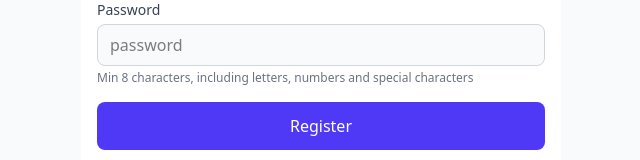
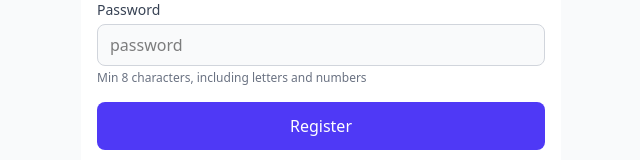
Before and after one commit to has-bi/theramind, a Next.js app: page /register in a window 1280 px wide. Shown: the part 486-646 px from the top of the page, without its empty margins (319-959 px from the left). Built offline with nearby package versions, Linux system fonts and the light colour scheme.

Commit message:
small styling

```diff
--- a/src/app/(auth)/register/page.js
+++ b/src/app/(auth)/register/page.js
@@ -68,7 +68,7 @@ export default function page() {
               />
             </div>
             <p className="mt-1 text-xs text-gray-500">
-              Min 8 characters, including letters, numbers and special characters
+              Min 8 characters, including letters and numbers
             </p>
           </div>
           {!state?.success && <div>{state?.message}</div>}
```
